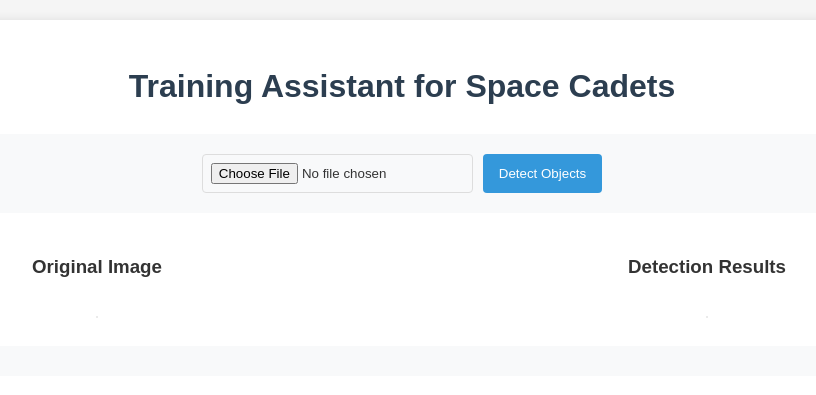
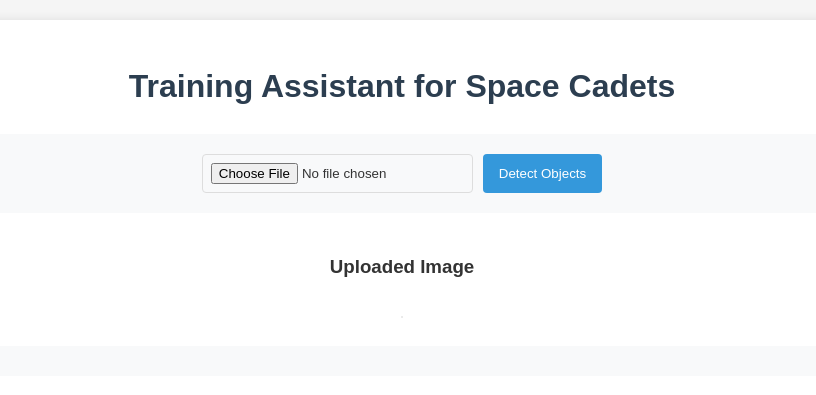
Before and after one commit to VICTRIX-HACKATHON/victrix_yolov8, a Flask app: page / in a window 1280 px wide. Shown: the top 395 px of the page, without its empty margins (238-1054 px from the left). Run offline with Flask 3, Linux system fonts and the light colour scheme.

Commit message:
integrated

```diff
--- a/app.py
+++ b/app.py
@@ -1,4 +1,4 @@
-from flask import Flask, render_template, request, jsonify
+from flask import Flask, render_template, request, jsonify, url_for
 from ultralytics import YOLO
 import cv2
 import numpy as np
@@ -7,18 +7,17 @@ from werkzeug.utils import secure_filename
 
 app = Flask(__name__)
 
-# Configuration
 UPLOAD_FOLDER = 'static/uploads'
 ALLOWED_EXTENSIONS = {'png', 'jpg', 'jpeg', 'webp'}
 app.config['UPLOAD_FOLDER'] = UPLOAD_FOLDER
-app.config['MAX_CONTENT_LENGTH'] = 16 * 1024 * 1024  # 16MB limit
+app.config['MAX_CONTENT_LENGTH'] = 16 * 1024 * 1024
 
-# Load YOLOv8 model
-model = YOLO('models/best.pt')  # Ensure this path is correct
+BASE_DIR = os.path.dirname(os.path.abspath(__file__))
+model_path = os.path.join(BASE_DIR, 'models', 'best.pt')
+model = YOLO(model_path)
 
 def allowed_file(filename):
-    return '.' in filename and \
-           filename.rsplit('.', 1)[1].lower() in ALLOWED_EXTENSIONS
+    return '.' in filename and filename.rsplit('.', 1)[1].lower() in ALLOWED_EXTENSIONS
 
 @app.route('/')
 def home():
@@ -39,16 +38,9 @@ def predict():
         filepath = os.path.join(app.config['UPLOAD_FOLDER'], filename)
         file.save(filepath)
 
-        # Process image
         img = cv2.imread(filepath)
         results = model.predict(img)
 
-        # Save results
-        result_filename = f"result_{filename}"
-        result_path = os.path.join(app.config['UPLOAD_FOLDER'], result_filename)
-        results[0].save(filename=result_path)
-
-        # Prepare detection data
         detections = []
         for r in results:
             for box in r.boxes:
@@ -59,8 +51,7 @@ def predict():
                 })
 
         return jsonify({
-            'original': f"uploads/{filename}",
-            'result': f"uploads/{result_filename}",
+            'original': url_for('static', filename=f"uploads/{filename}"),
             'detections': detections
         })
 
--- a/static/js/script.js
+++ b/static/js/script.js
@@ -2,7 +2,6 @@ document.addEventListener('DOMContentLoaded', () => {
     const predictBtn = document.getElementById('predictBtn');
     const imageInput = document.getElementById('imageInput');
     const originalImage = document.getElementById('originalImage');
-    const resultImage = document.getElementById('resultImage');
     const resultsDiv = document.getElementById('detectionResults');
 
     predictBtn.addEventListener('click', async () => {
@@ -20,7 +19,6 @@ document.addEventListener('DOMContentLoaded', () => {
             const formData = new FormData();
             formData.append('file', file);
 
-            // Display uploaded image
             originalImage.src = URL.createObjectURL(file);
             originalImage.style.display = 'block';
 
@@ -35,11 +33,6 @@ document.addEventListener('DOMContentLoaded', () => {
 
             const data = await response.json();
 
-            // Display results
-            resultImage.src = '/' + data.result;
-            resultImage.style.display = 'block';
-
-            // Show detection details
             if (data.detections.length > 0) {
                 resultsDiv.innerHTML = '<h3>Detected Objects:</h3>';
                 data.detections.forEach(det => {
--- a/templates/index.html
+++ b/templates/index.html
@@ -4,7 +4,7 @@
     <meta charset="UTF-8">
     <meta name="viewport" content="width=device-width, initial-scale=1.0">
     <title>YOLOv8 Object Detection</title>
-    <link rel="stylesheet" href="../static/css/style.css">
+    <link rel="stylesheet" href="{{ url_for('static', filename='css/style.css') }}">
 </head>
 <body>
     <div class="container">
@@ -18,12 +18,8 @@
         <div class="results">
             <div class="image-container">
                 <div class="image-box">
-                    <h3>Original Image</h3>
+                    <h3>Uploaded Image</h3>
                     <img id="originalImage" class="preview-image">
-                </div>
-                <div class="image-box">
-                    <h3>Detection Results</h3>
-                    <img id="resultImage" class="preview-image">
                 </div>
             </div>
 
@@ -31,6 +27,6 @@
         </div>
     </div>
 
-    <script src="/static/js/script.js"></script>
+    <script src="{{ url_for('static', filename='js/script.js') }}"></script>
 </body>
 </html>
```
